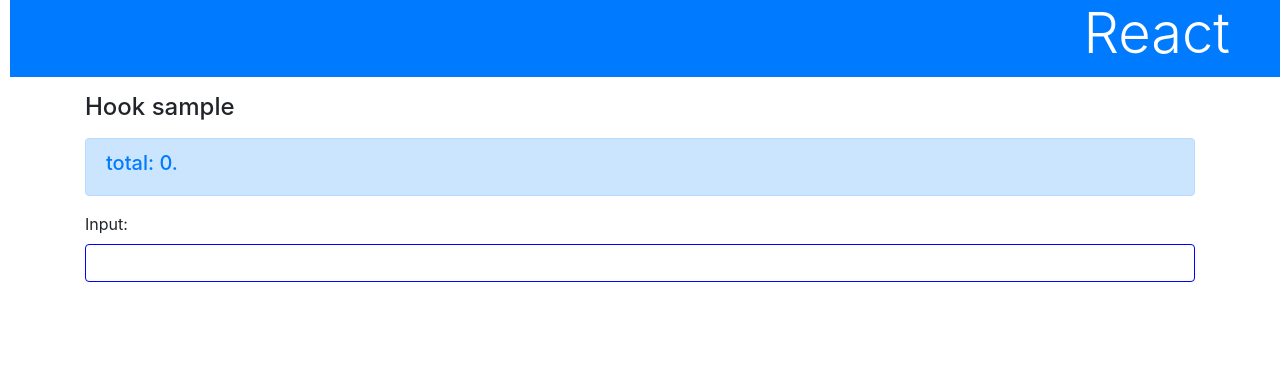
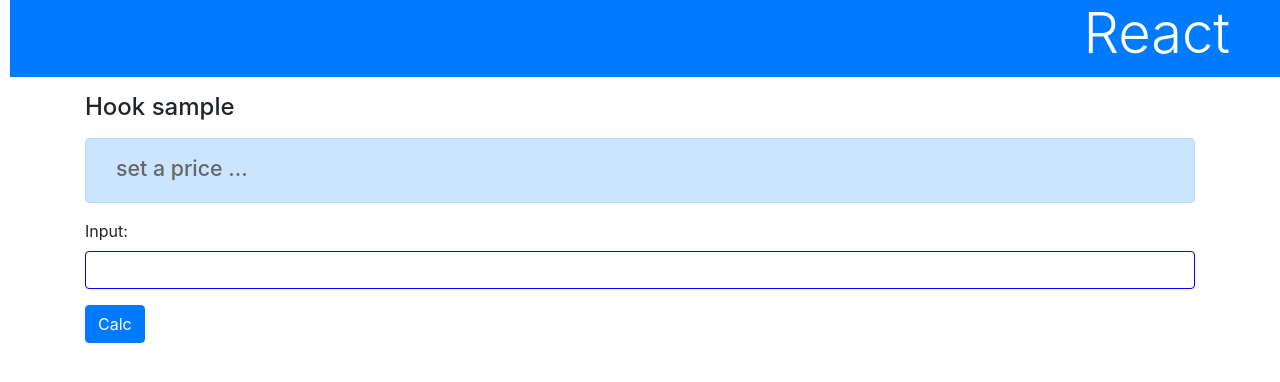
Before and after one commit to kitoriaaa/React-learn, a React (Create React App) app in the folder react_app_v2/: page / in a window 1280 px wide. Shown: the top 382 px of the page. Built offline with nearby package versions, Linux system fonts and the light colour scheme.

Commit message:
Update to use multiple side-effect

```diff
--- a/react_app_v2/src/App.js
+++ b/react_app_v2/src/App.js
@@ -1,5 +1,6 @@
 import React, { useState, useEffect } from 'react';
 import './App.css';
+
 
 function AlertMessage(props) {
   return (
@@ -10,21 +11,30 @@ function AlertMessage(props) {
 }
 
 function App() {
-  const [val, setVal] = useState(0);
-  const [msg, setMsg] = useState('set a number...');
+  const [val, setVal] = useState(1000);
+  const [tax1, setTax1] = useState(0);
+  const [tax2, setTax2] = useState(0);
+  const [msg, setMsg] = useState(<p>set a price ...</p>);
 
   const doChange = (event) => {
     setVal(event.target.value);
   }
 
+  const doAction = () => {
+    let res = <div>
+      <p>軽減税率(8%) : {tax1} 円</p>
+      <p>通常税率(10%): {tax2} 円</p>
+    </div>;
+    setMsg(res);
+  }
+
   useEffect(() => {
-    let total = 0;
-    for (let i = 0; i <= val; i++) {
-      total += i;
-    }
-    setMsg("total: " + total + ".");
+    setTax1(Math.floor(val * 1.08));
   })
 
+  useEffect(() => {
+    setTax2(Math.floor(val * 1.1));
+  })
 
   return (
     <div>
@@ -36,6 +46,7 @@ function App() {
           <label>Input:</label>
           <input type="number" className="form-control" onChange={doChange} />
         </div>
+        <button className="btn btn-primary" onClick={doAction}>Calc</button>
       </div>
     </div>
   )
```
